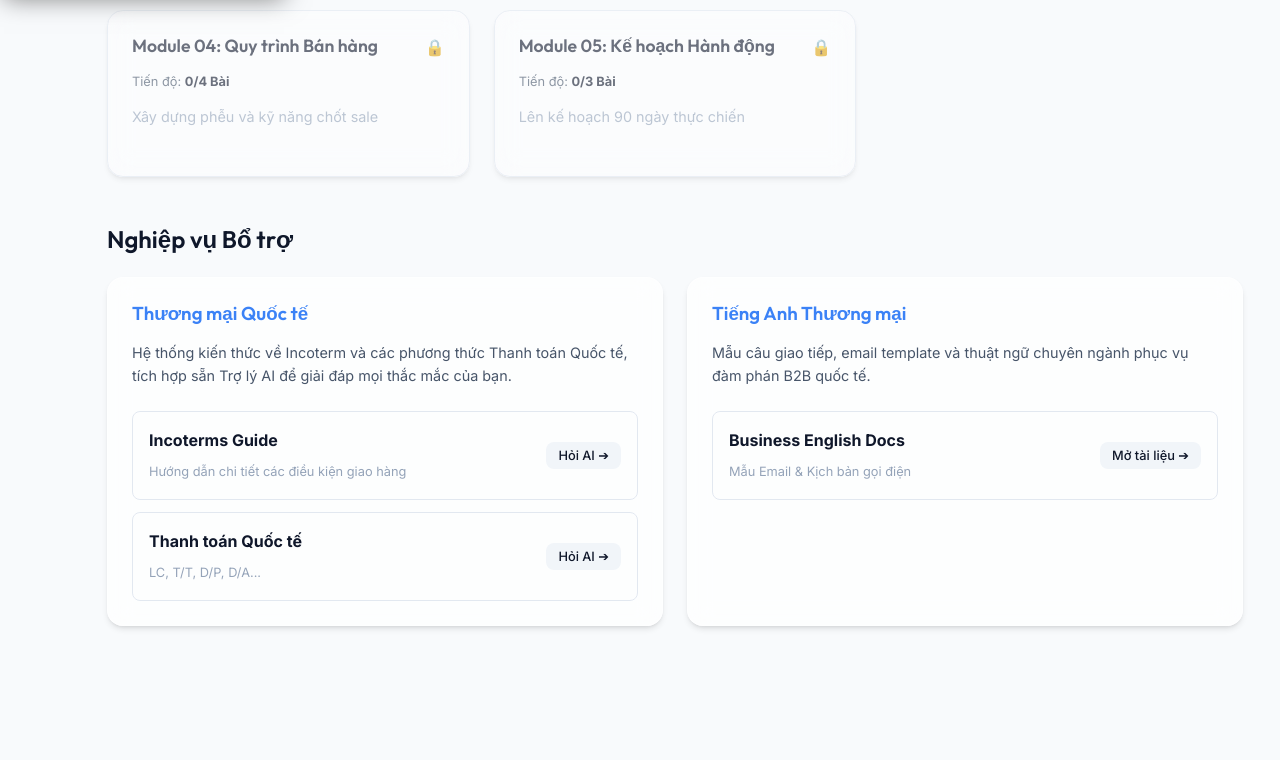
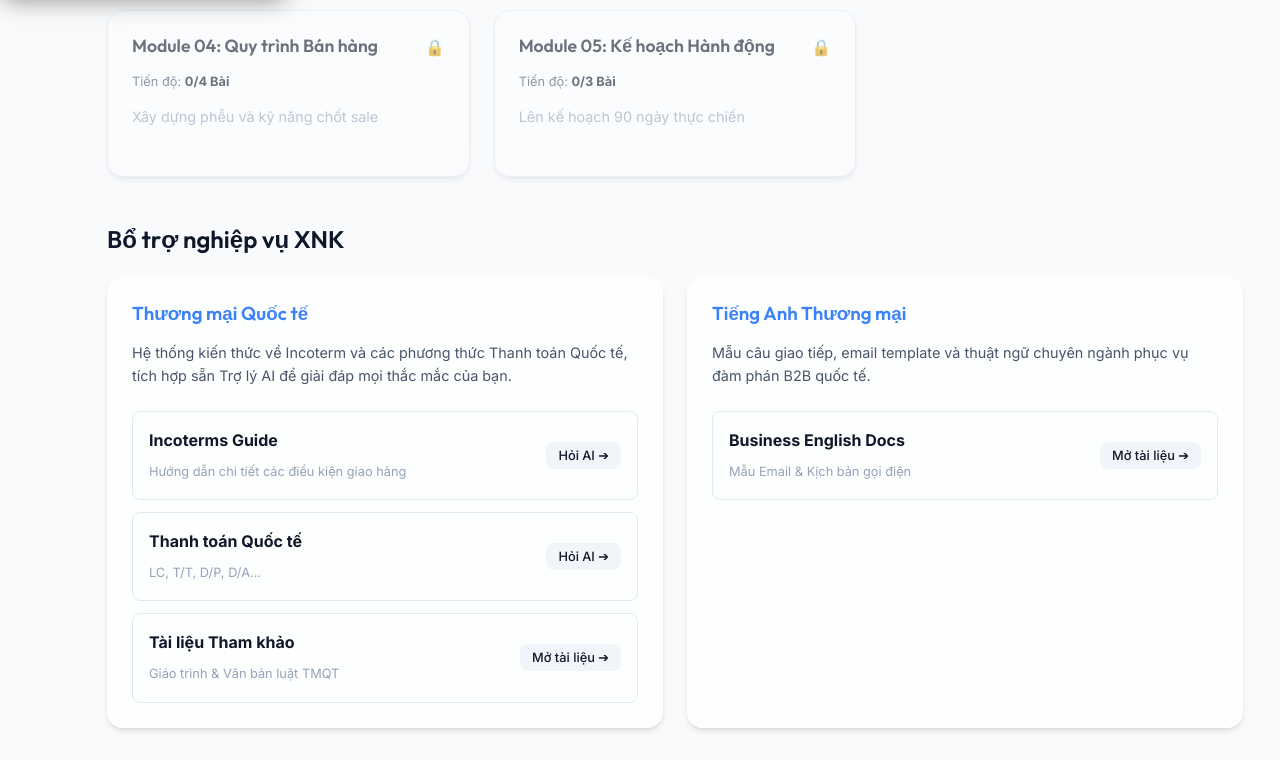
Before and after one commit to nhtrung11794/export-sales-hub, a Next.js app: page / in a window 1280 px wide. Shown: the part 802-1562 px from the top of the page. Before the commit the page ends 1460 px from the top, so only its background shows below. Built offline with nearby package versions, Linux system fonts and the light colour scheme; no server answers.

Commit message:
feat: embed real reference links for auxiliary sections

```diff
--- a/src/app/(app)/page.tsx
+++ b/src/app/(app)/page.tsx
@@ -272,7 +272,7 @@ export default function Dashboard() {
       </div>
 
       {/* TẦNG 3: NGHIỆP VỤ THƯƠNG MẠI QUỐC TẾ */}
-      <h2 style={{ fontSize: '1.5rem', color: 'var(--text-primary)', marginBottom: '24px' }}>Nghiệp vụ Bổ trợ</h2>
+      <h2 style={{ fontSize: '1.5rem', color: 'var(--text-primary)', marginBottom: '24px' }}>Bổ trợ nghiệp vụ XNK</h2>
       <div style={{ display: 'grid', gridTemplateColumns: 'repeat(auto-fit, minmax(300px, 1fr))', gap: '24px' }}>
 
         {/* Cột 1: TMQT */}
@@ -287,7 +287,7 @@ export default function Dashboard() {
                 <strong style={{ color: 'var(--text-primary)', display: 'block', marginBottom: '4px' }}>Incoterms Guide</strong>
                 <span style={{ fontSize: '0.8rem', color: 'var(--text-muted)' }}>Hướng dẫn chi tiết các điều kiện giao hàng</span>
               </div>
-              <button className="btn btn-secondary" style={{ padding: '6px 12px', fontSize: '0.8rem' }} onClick={() => window.open('https://notebooklm.google.com/', '_blank')}>
+              <button className="btn btn-secondary" style={{ padding: '6px 12px', fontSize: '0.8rem' }} onClick={() => window.open('https://notebook.google.com/notebook/6a235b2f-f02c-4793-98a7-0dff36af6833', '_blank')}>
                 Hỏi AI ➔
               </button>
             </div>
@@ -296,8 +296,17 @@ export default function Dashboard() {
                 <strong style={{ color: 'var(--text-primary)', display: 'block', marginBottom: '4px' }}>Thanh toán Quốc tế</strong>
                 <span style={{ fontSize: '0.8rem', color: 'var(--text-muted)' }}>LC, T/T, D/P, D/A...</span>
               </div>
-              <button className="btn btn-secondary" style={{ padding: '6px 12px', fontSize: '0.8rem' }} onClick={() => window.open('https://notebooklm.google.com/', '_blank')}>
+              <button className="btn btn-secondary" style={{ padding: '6px 12px', fontSize: '0.8rem' }} onClick={() => window.open('https://notebook.google.com/notebook/6f30bc59-29e3-4211-a44b-32cc74896f0d', '_blank')}>
                 Hỏi AI ➔
+              </button>
+            </div>
+            <div style={{ padding: '16px', background: 'rgba(255,255,255,0.03)', borderRadius: '8px', border: '1px solid var(--border-color)', display: 'flex', justifyContent: 'space-between', alignItems: 'center' }}>
+              <div>
+                <strong style={{ color: 'var(--text-primary)', display: 'block', marginBottom: '4px' }}>Tài liệu Tham khảo</strong>
+                <span style={{ fontSize: '0.8rem', color: 'var(--text-muted)' }}>Giáo trình & Văn bản luật TMQT</span>
+              </div>
+              <button className="btn btn-secondary" style={{ padding: '6px 12px', fontSize: '0.8rem' }} onClick={() => window.open('https://drive.google.com/drive/folders/1m0x1Tg0dmiNI9z-dw5tqYp0dQMHrNH6D?usp=sharing', '_blank')}>
+                Mở tài liệu ➔
               </button>
             </div>
           </div>
@@ -314,7 +323,7 @@ export default function Dashboard() {
               <strong style={{ color: 'var(--text-primary)', display: 'block', marginBottom: '4px' }}>Business English Docs</strong>
               <span style={{ fontSize: '0.8rem', color: 'var(--text-muted)' }}>Mẫu Email & Kịch bản gọi điện</span>
             </div>
-            <button className="btn btn-secondary" style={{ padding: '6px 12px', fontSize: '0.8rem' }}>
+            <button className="btn btn-secondary" style={{ padding: '6px 12px', fontSize: '0.8rem' }} onClick={() => window.open('https://drive.google.com/drive/folders/1rh7KDLWghS6Hwd5_PKveviJQXzm1FGcv?usp=drive_link', '_blank')}>
               Mở tài liệu ➔
             </button>
           </div>
```
